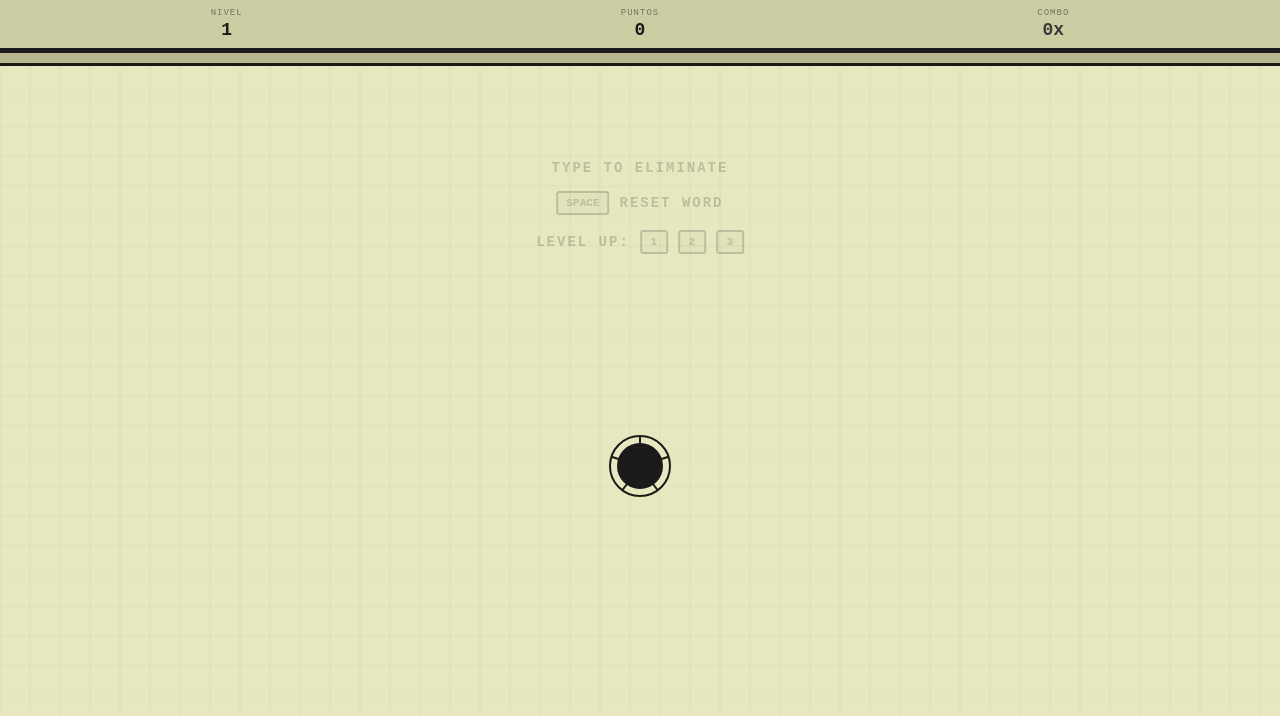
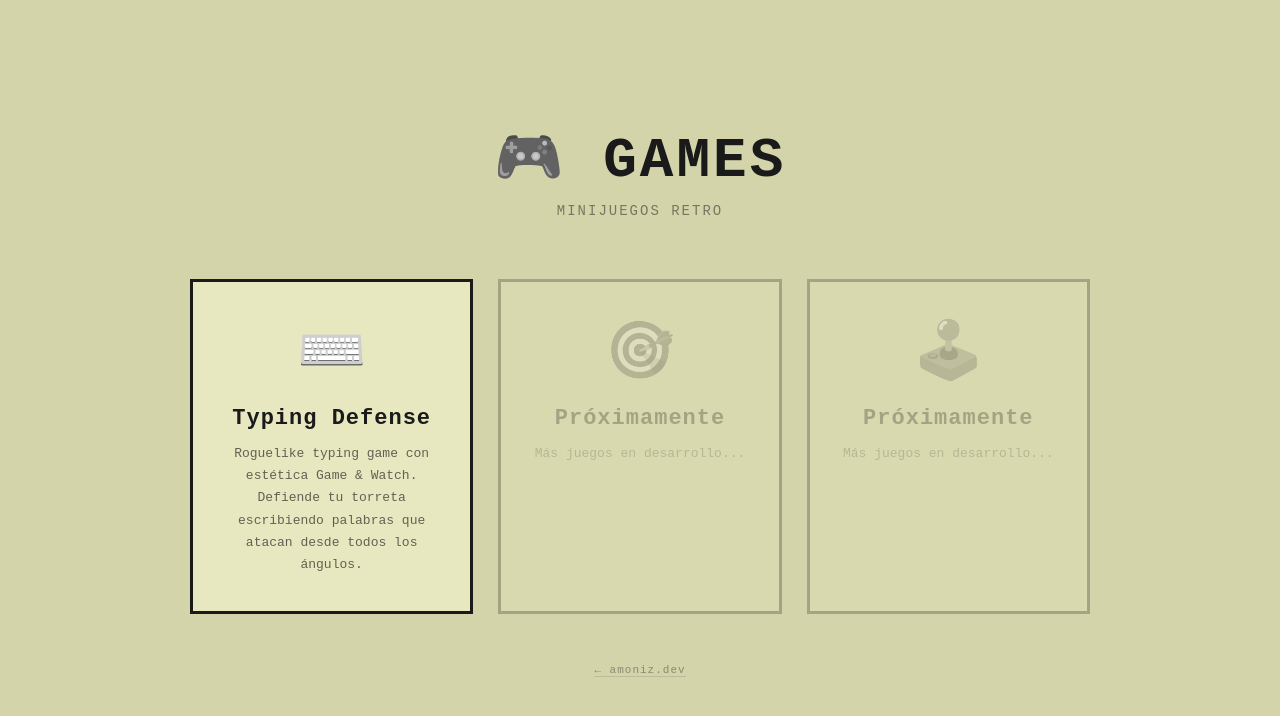
Before and after one commit to iPrydz/games, a website: page index.html in a window 1280 px wide. Drawn offline with Linux system fonts and the light colour scheme.

Commit message:
Restructure: Transform into games collection repository
- Renamed repo from typing-defense to games
- Moved Typing Defense game to /typing/ subdirectory
- Created games landing page at root with Game & Watch aesthetic
- Updated README to reflect new multi-game structure
- Prepared structure for future games

Structure:
- / (root): Landing page with game collection
- /typing/: Typing Defense roguelike game

This repo now serves games.amoniz.dev

```diff
--- a/index.html
+++ b/index.html
@@ -3,98 +3,165 @@
 <head>
     <meta charset="UTF-8">
     <meta name="viewport" content="width=device-width, initial-scale=1.0">
-    <title>Typing Defense - Roguelike</title>
-    <link rel="stylesheet" href="style.css">
+    <title>Games - amoniz.dev</title>
+    <meta name="description" content="Colección de minijuegos retro - amoniz.dev">
+    <style>
+        * {
+            margin: 0;
+            padding: 0;
+            box-sizing: border-box;
+        }
+
+        body {
+            font-family: 'Courier New', monospace;
+            background: #d4d4aa;
+            color: #1a1a1a;
+            min-height: 100vh;
+            display: flex;
+            flex-direction: column;
+            align-items: center;
+            justify-content: center;
+            padding: 20px;
+        }
+
+        .container {
+            max-width: 900px;
+            width: 100%;
+            text-align: center;
+        }
+
+        h1 {
+            font-size: 56px;
+            margin-bottom: 10px;
+            letter-spacing: 3px;
+            filter: grayscale(100%);
+        }
+
+        .subtitle {
+            font-size: 14px;
+            margin-bottom: 60px;
+            opacity: 0.5;
+            letter-spacing: 2px;
+            text-transform: uppercase;
+        }
+
+        .games-grid {
+            display: grid;
+            grid-template-columns: repeat(auto-fit, minmax(280px, 1fr));
+            gap: 25px;
+            margin-bottom: 50px;
+        }
+
+        .game-card {
+            background: #e8e8c0;
+            border: 3px solid #1a1a1a;
+            padding: 35px 25px;
+            text-decoration: none;
+            color: #1a1a1a;
+            transition: all 0.2s ease;
+            cursor: pointer;
+            display: block;
+        }
+
+        .game-card:hover {
+            background: #1a1a1a;
+            color: #e8e8c0;
+            transform: translateY(-5px);
+        }
+
+        .game-card.coming-soon {
+            opacity: 0.25;
+            pointer-events: none;
+        }
+
+        .game-icon {
+            font-size: 56px;
+            margin-bottom: 20px;
+            filter: grayscale(100%);
+        }
+
+        .game-title {
+            font-size: 22px;
+            font-weight: bold;
+            margin-bottom: 12px;
+            letter-spacing: 1px;
+        }
+
+        .game-description {
+            font-size: 13px;
+            opacity: 0.65;
+            line-height: 1.7;
+        }
+
+        .footer {
+            margin-top: 40px;
+            font-size: 11px;
+            opacity: 0.4;
+            letter-spacing: 1px;
+        }
+
+        .footer a {
+            color: #1a1a1a;
+            text-decoration: none;
+            border-bottom: 1px solid rgba(26, 26, 26, 0.3);
+            transition: opacity 0.2s;
+        }
+
+        .footer a:hover {
+            opacity: 0.6;
+        }
+
+        @media (max-width: 600px) {
+            h1 {
+                font-size: 42px;
+            }
+
+            .games-grid {
+                grid-template-columns: 1fr;
+            }
+
+            .game-card {
+                padding: 25px 20px;
+            }
+        }
+    </style>
 </head>
 <body>
-    <div class="game-container">
-        <!-- HUD Superior -->
-        <div class="hud-top">
-            <div class="stat-group">
-                <div class="stat-label">Nivel</div>
-                <div class="stat-value" id="level">1</div>
+    <div class="container">
+        <h1>🎮 GAMES</h1>
+        <p class="subtitle">Minijuegos Retro</p>
+
+        <div class="games-grid">
+            <!-- Typing Defense -->
+            <a href="/typing/" class="game-card">
+                <div class="game-icon">⌨️</div>
+                <div class="game-title">Typing Defense</div>
+                <div class="game-description">
+                    Roguelike typing game con estética Game & Watch. Defiende tu torreta escribiendo palabras que atacan desde todos los ángulos.
+                </div>
+            </a>
+
+            <!-- Placeholder para futuros juegos -->
+            <div class="game-card coming-soon">
+                <div class="game-icon">🎯</div>
+                <div class="game-title">Próximamente</div>
+                <div class="game-description">
+                    Más juegos en desarrollo...
+                </div>
             </div>
-            <div class="stat-group">
-                <div class="stat-label">Puntos</div>
-                <div class="stat-value" id="score">0</div>
-            </div>
-            <div class="stat-group">
-                <div class="stat-label">Combo</div>
-                <div class="stat-value combo" id="combo">0x</div>
+
+            <div class="game-card coming-soon">
+                <div class="game-icon">🕹️</div>
+                <div class="game-title">Próximamente</div>
+                <div class="game-description">
+                    Más juegos en desarrollo...
+                </div>
             </div>
         </div>
 
-        <!-- Barra de XP -->
-        <div class="xp-bar-container">
-            <div class="xp-bar" id="xpBar"></div>
-        </div>
-
-        <!-- Canvas del juego -->
-        <canvas id="gameCanvas"></canvas>
-
-        <!-- Tutorial overlay -->
-        <div class="tutorial-overlay">
-            <div class="tutorial-line">
-                <span class="tutorial-text">Type to Eliminate</span>
-            </div>
-            <div class="tutorial-line">
-                <span class="tutorial-key">SPACE</span>
-                <span class="tutorial-text">Reset Word</span>
-            </div>
-            <div class="tutorial-line">
-                <span class="tutorial-text">Level Up:</span>
-                <span class="tutorial-key">1</span>
-                <span class="tutorial-key">2</span>
-                <span class="tutorial-key">3</span>
-            </div>
-        </div>
-
-        <!-- HUD Inferior -->
-        <div class="hud-bottom">
-            <div class="lives-container">
-                <div class="lives-label">❤️</div>
-                <div class="lives-bars" id="livesBars"></div>
-            </div>
-            <div class="typing-display" id="typingDisplay"></div>
-            <div class="upgrades-mini" id="upgradesMini"></div>
-        </div>
-
-        <!-- Menú de Mejoras (Level Up) -->
-        <div id="upgradeMenu" class="upgrade-menu hidden">
-            <div class="upgrade-menu-content">
-                <h2>¡NIVEL <span id="levelUpNumber">2</span>!</h2>
-                <p class="upgrade-subtitle">Elige una mejora</p>
-
-                <!-- Mejoras actuales -->
-                <div class="current-upgrades" id="currentUpgrades"></div>
-
-                <div class="upgrade-options" id="upgradeOptions"></div>
-            </div>
-        </div>
-
-        <!-- Game Over -->
-        <div id="gameOver" class="game-over hidden">
-            <div class="game-over-content">
-                <h2>GAME OVER</h2>
-                <div class="final-stats">
-                    <div class="final-stat">
-                        <div class="final-stat-label">Puntuación Final</div>
-                        <div class="final-stat-value" id="finalScore">0</div>
-                    </div>
-                    <div class="final-stat">
-                        <div class="final-stat-label">Nivel Alcanzado</div>
-                        <div class="final-stat-value" id="finalLevel">1</div>
-                    </div>
-                    <div class="final-stat">
-                        <div class="final-stat-label">Palabras Destruidas</div>
-                        <div class="final-stat-value" id="wordsDestroyed">0</div>
-                    </div>
-                </div>
-                <button id="restartBtn" class="restart-btn">REINICIAR</button>
-            </div>
+        <div class="footer">
+            <a href="https://amoniz.dev">← amoniz.dev</a>
         </div>
     </div>
-
-    <script src="game.js"></script>
 </body>
 </html>
```
Also changed, not shown: typing/index.html (added, +100 -0 lines), README.md, typing/game.js (renamed from game.js), typing/style.css (renamed from style.css).
